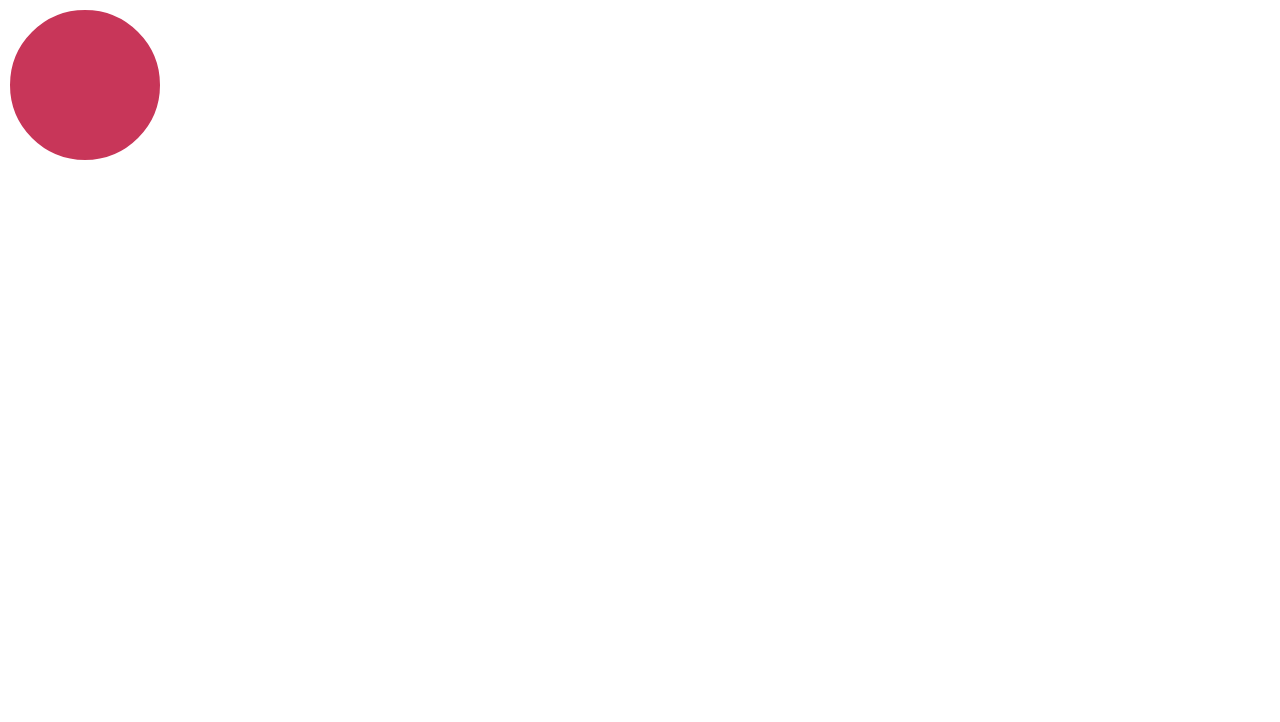
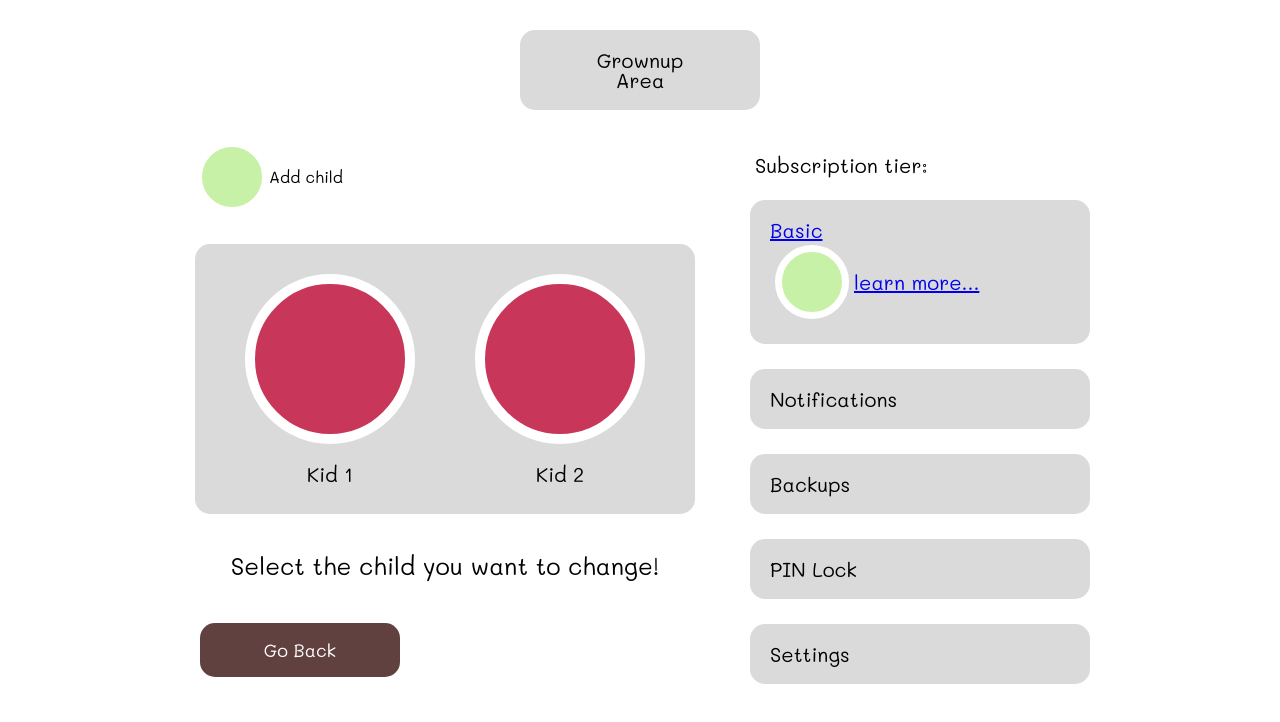
Before and after one commit to Qaizen/curious-chronicles, a React (Create React App) app in the folder client/: page /GrownupArea in a window 1280 px wide. Shown: the top 722 px of the page. Built offline with nearby package versions, Linux system fonts and the light colour scheme; the HTML template or start-up script is replaced by a standard one.

Commit message:
made grownup area and login

```diff
--- a/client/src/App.css
+++ b/client/src/App.css
@@ -259,22 +259,6 @@
   padding: 5px;
 }
 
-.greyBox {
-  display: flex;
-  flex-direction: column;
-  align-items: center;
-  justify-content: space-around;
-  background-color: #DADADA;
-  color: --offblack;
-  border: none;
-  border-radius: 15px;
-  padding: 20px;
-  width: 200px;
-  margin: 30px;
-  font-family: 'Mali',
-    cursive;
-  font-size: 20px;
-}
 
 
 /*
@@ -331,3 +315,108 @@
 .right {
   grid-column: 4 / 5
 }
+
+/*
+    Grownup
+*/
+
+.kidcenter {
+  display: flex;
+  flex-direction: row;
+  align-items: center;
+  justify-content: space-around;
+  background-color: #DADADA;
+  color: --offblack;
+  border: none;
+  border-radius: 15px;
+  padding: 20px;
+
+  margin: 30px;
+  font-family: 'Mali',
+    cursive;
+  font-size: 20px;
+}
+
+.padding {
+  padding: 10px 30px 10px 30px;
+
+}
+
+.SubBoxLink {
+  display: flex;
+  align-items: start;
+}
+
+.SubBoxLinkCir {
+  display: flex;
+  align-items: center;
+}
+
+.greyBox {
+  display: flex;
+  flex-direction: column;
+  align-items: center;
+  justify-content: space-around;
+  background-color: #DADADA;
+  color: --offblack;
+  border: none;
+  border-radius: 15px;
+  padding: 20px;
+  width: 200px;
+  margin: 30px;
+  font-family: 'Mali',
+    cursive;
+  font-size: 20px;
+}
+
+.LongGreyBox {
+  display: flex;
+  flex-direction: column;
+  align-self: start;
+  background-color: #DADADA;
+  color: --offblack;
+  border: none;
+  border-radius: 15px;
+  padding: 20px;
+  width: 300px;
+  margin: 25px;
+  font-family: 'Mali',
+    cursive;
+  font-size: 20px;
+}
+
+.SBmargin {
+  margin: 5px;
+}
+
+.AddChild {
+  display: flex;
+  align-items: center;
+  align-self: start;
+  margin-left: 30px;
+}
+
+.GrownupSubTitle {
+  font-size: 20px;
+  margin-left: 30px;
+  margin-top: 15px;
+}
+
+.BtnBrown {
+  padding: 15px;
+  min-width: 200px;
+  border: none;
+  border-radius: 15px;
+  background-color: var(--offblack);
+  color: white;
+  align-self: center;
+  margin: 35px;
+  font-family: 'Mali',
+    cursive;
+  font-size: 18px;
+  align-self: start;
+}
+
+/*
+    Sub
+*/
--- a/client/src/App.js
+++ b/client/src/App.js
@@ -25,7 +25,7 @@ import Home from './components/Pages/Home/Homepage.js';
 
 //Grown up imports
 import Login from './components/Pages/GrownupArea/Login.js'
-import GrownupArea from './components/Pages/GrownupArea/GrowupArea.js'
+import GrownupArea from './components/Pages/GrownupArea/GrownupArea.js'
 import Sub from './components/Pages/GrownupArea/Sub.js'
 
 
--- /dev/null
+++ b/client/src/components/Pages/GrownupArea/GrownupArea.js
@@ -0,0 +1,69 @@
+import BigCircle from '../Home/BrownBox/BigCircle.js'
+
+
+function GrownupArea() {
+    return (
+        <div className='col' >
+            <div className="greyBox ">
+
+                <h3>Grownup</h3>
+                <h3>Area</h3>
+
+            </div>
+
+            <div className='row' >
+                <div className='col ' >
+                    <div className='Mali AddChild'>
+                        <div className='circle' ></div>
+                        <h3>Add child</h3>
+                    </div >
+                    <div className=' kidcenter '>
+                        <div className='col'>
+                            <div className='padding' >
+
+                                <BigCircle />
+                            </div>
+                            <h2 className='padding'>Kid 1</h2>
+                        </div>
+                        <div className='col'>
+                            <div className='padding' >
+
+                                <BigCircle />
+                            </div>
+                            <h2 className='padding'>Kid 2</h2>
+                        </div>
+
+                    </div>
+                    <div className='subName'>Select the child you want to change!</div>
+
+
+                    <button className='BtnBrown'>Go Back</button>
+                </div>
+                <div className='Mali'>
+                    <h1 className='GrownupSubTitle'>Subscription tier: </h1>
+                    <a href='/Sub' className='LongGreyBox SubBoxLink'>
+                        <h2 >Basic</h2>
+                        <div className='row SubBoxLinkCir'>
+                            <div className='circle SBmargin' ></div>
+                            <h3>learn more...</h3>
+                        </div>
+                    </a>
+                    <div className='LongGreyBox' >
+                        <h2>Notifications</h2>
+                    </div>
+                    <div className='LongGreyBox' >
+                        <h2>Backups</h2>
+                    </div>
+                    <div className='LongGreyBox' >
+                        <h2>PIN Lock</h2>
+                    </div>
+                    <div className='LongGreyBox' >
+                        <h2>Settings</h2>
+                    </div>
+                </div>
+            </div>
+        </div>
+
+    );
+}
+export default GrownupArea;
--- a/client/src/components/Pages/GrownupArea/GrowupArea.js
+++ /dev/null
@@ -1,9 +0,0 @@
-
-function BigCircle() {
-    return (
-        <div className="BigCircle">
-        </div>
-
-    );
-}
-export default BigCircle;
--- a/client/src/components/Pages/GrownupArea/Login.js
+++ b/client/src/components/Pages/GrownupArea/Login.js
@@ -1,5 +1,5 @@
 
-function BigCircle() {
+function Login() {
     return (
         <div className=" BackgroundQ col">
 
@@ -31,7 +31,7 @@ function BigCircle() {
                 //onChange={handleChange}
                 />
             </form>
-            <a href='/GrowupArea'>
+            <a href='/GrownupArea'>
 
                 <button className="BtnRed">Submit</button>
             </a>
@@ -39,4 +39,4 @@ function BigCircle() {
         </div>
     );
 }
-export default BigCircle;
+export default Login;
--- a/client/src/components/Pages/GrownupArea/Sub.js
+++ b/client/src/components/Pages/GrownupArea/Sub.js
@@ -1,9 +1,36 @@
+import BigCircle from '../Home/BrownBox/BigCircle.js'
 
-function BigCircle() {
+
+
+function Sub() {
     return (
-        <div className="BigCircle">
+        <div className="background row">
+            <div className='greyBox'>
+
+                <BigCircle />
+                <h2>Basic</h2>
+                <ul>
+                    <li>-10 themes</li>
+                    <li>-Manual Backups</li>
+                    <li>-All Pre-made
+                        Prompts </li>
+                </ul>
+            </div>
+            <div className='greyBox'>
+
+                <BigCircle />
+                <h2>Hero</h2>
+                <ul>
+                    <li>-All themes</li>
+                    <li>-Automatic Backups</li>
+                    <li>-Advanced Statistics </li>
+                    <li>-Custom Prompts </li>
+                </ul>
+                <button className='BtnRed'>Join</button>
+            </div>
+
         </div>
 
     );
 }
-export default BigCircle;
+export default Sub;
```
